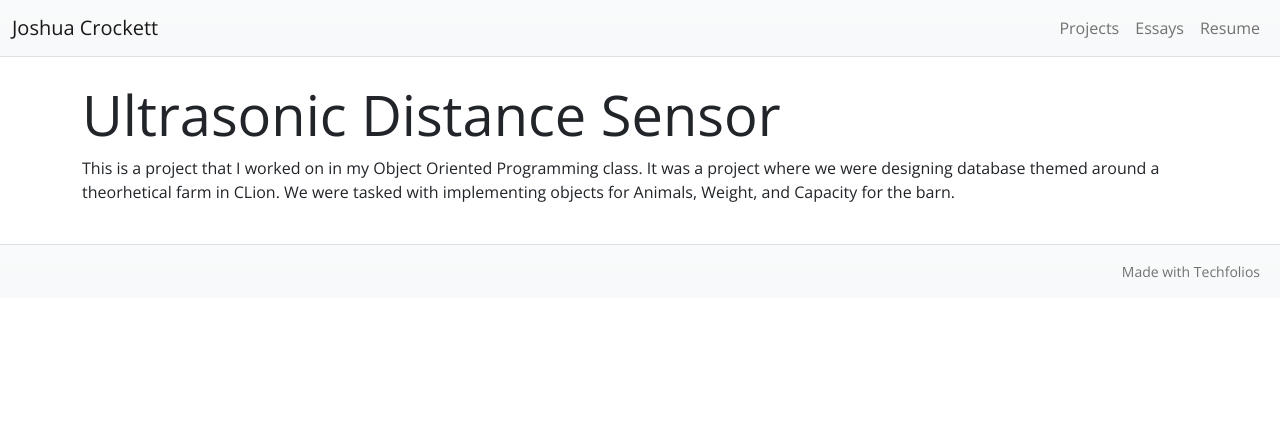
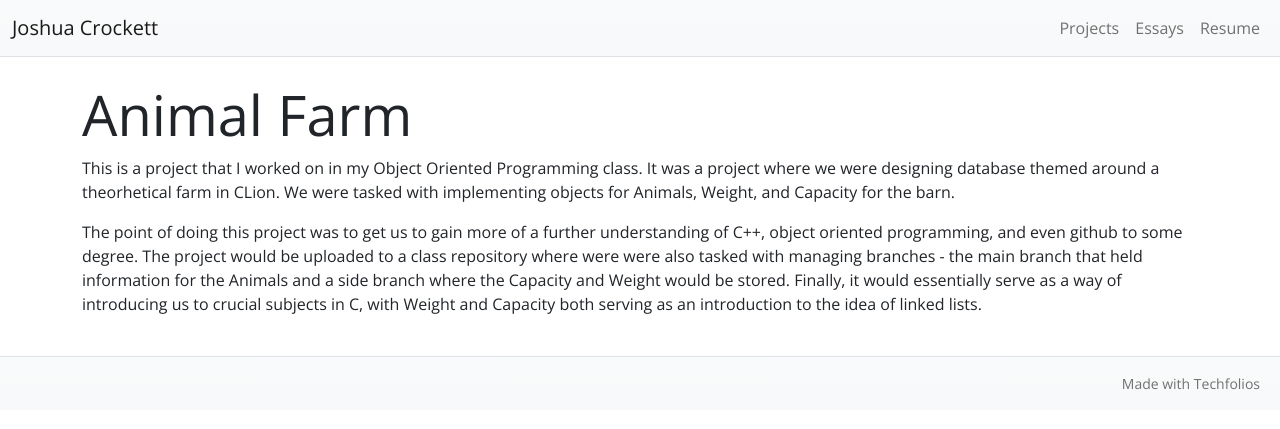
Before and after one commit to JoshCrockett/joshcrockett.github.io, a Jekyll site: the page built from projects/AnimalFarm.md, in a window 1280 px wide. Shown: the top 429 px of the page. Built offline with Jekyll 4.4.1, drawn with Linux system fonts in a browser that asks for light colours.

Commit message:
Update AnimalFarm.md

```diff
--- a/projects/AnimalFarm.md
+++ b/projects/AnimalFarm.md
@@ -1,9 +1,9 @@
 ---
 layout: project
 type: project
-image: img/picow.jpg
-title: "Ultrasonic Distance Sensor"
-date: 2024
+image: img/gambrel-9050-1.jpg
+title: "Animal Farm"
+date: 2025
 published: true
 labels:
   - Python
@@ -11,3 +11,5 @@ labels:
 summary: "A database created to help learn how to work with objects."
 ---
 This is a project that I worked on in my Object Oriented Programming class. It was a project where we were designing database themed around a theorhetical farm in CLion. We were tasked with implementing objects for Animals, Weight, and Capacity for the barn.
+
+The point of doing this project was to get us to gain more of a further understanding of C++, object oriented programming, and even github to some degree. The project would be uploaded to a class repository where were were also tasked with managing branches - the main branch that held information for the Animals and a side branch where the Capacity and Weight would be stored. Finally, it would essentially serve as a way of introducing us to crucial subjects in C, with Weight and Capacity both serving as an introduction to the idea of linked lists.
```
